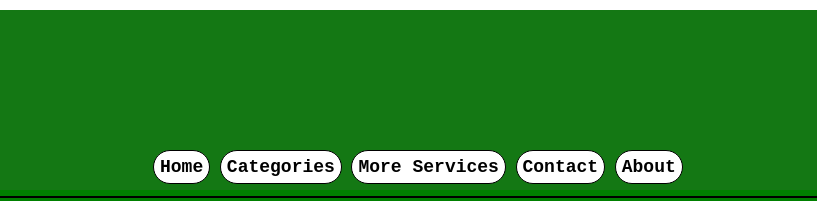
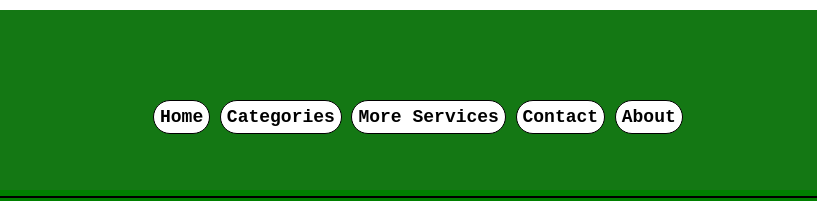
Before and after one commit to maovi/Assignment_02, a plain HTML site: page index.html in a window 1280 px wide. Shown: the top 201 px of the page, 463-1280 px from the left. Drawn offline with Linux system fonts and the light colour scheme.

Commit message:
Update style.css

```diff
--- a/style.css
+++ b/style.css
@@ -68,7 +68,7 @@ border-radius: 10%;
 .header_link {
 float:right;
 width: 55%;
-margin-top: 140px;
+margin-top:7%;
 }
 .header_link ol li{
   display: inline-block;
```
